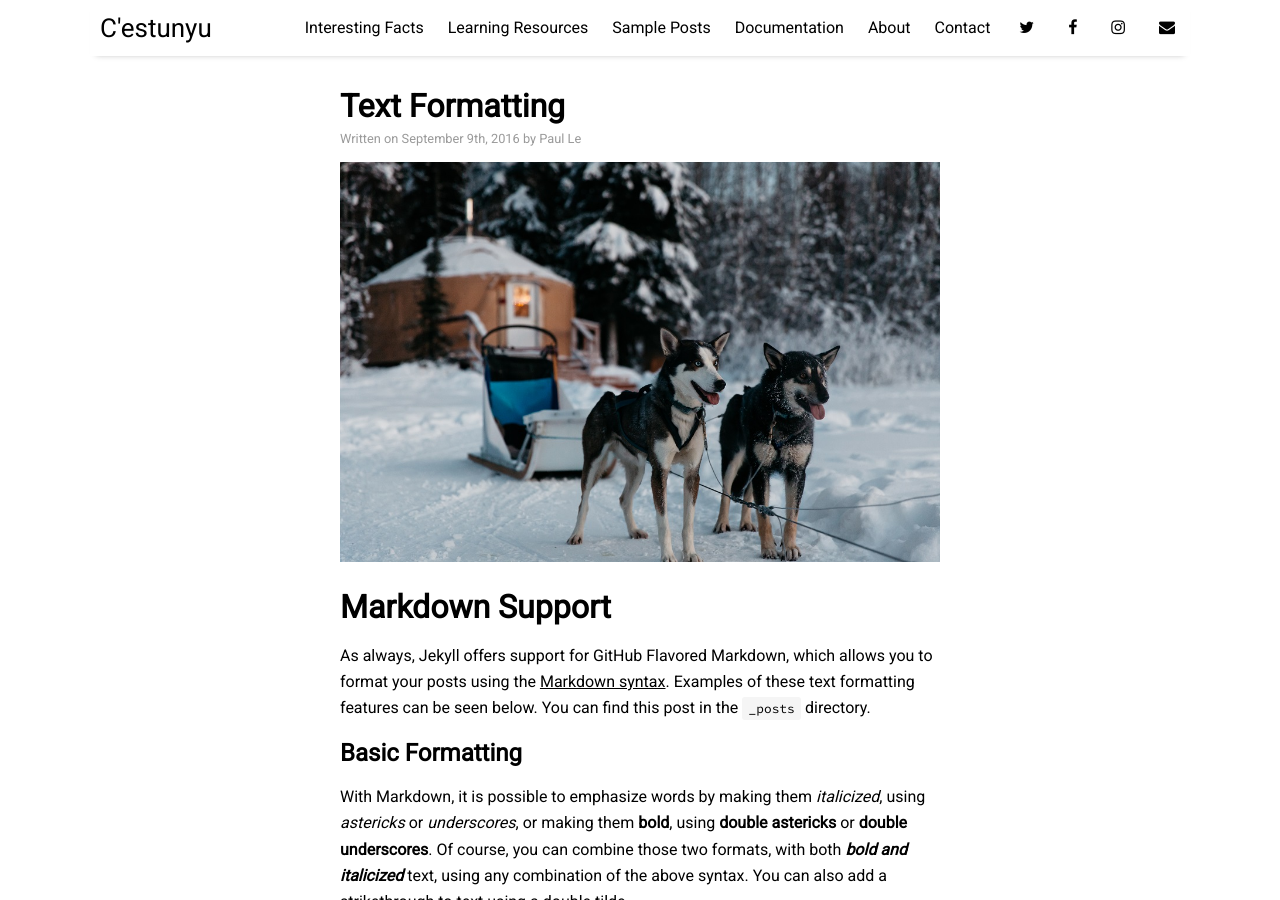
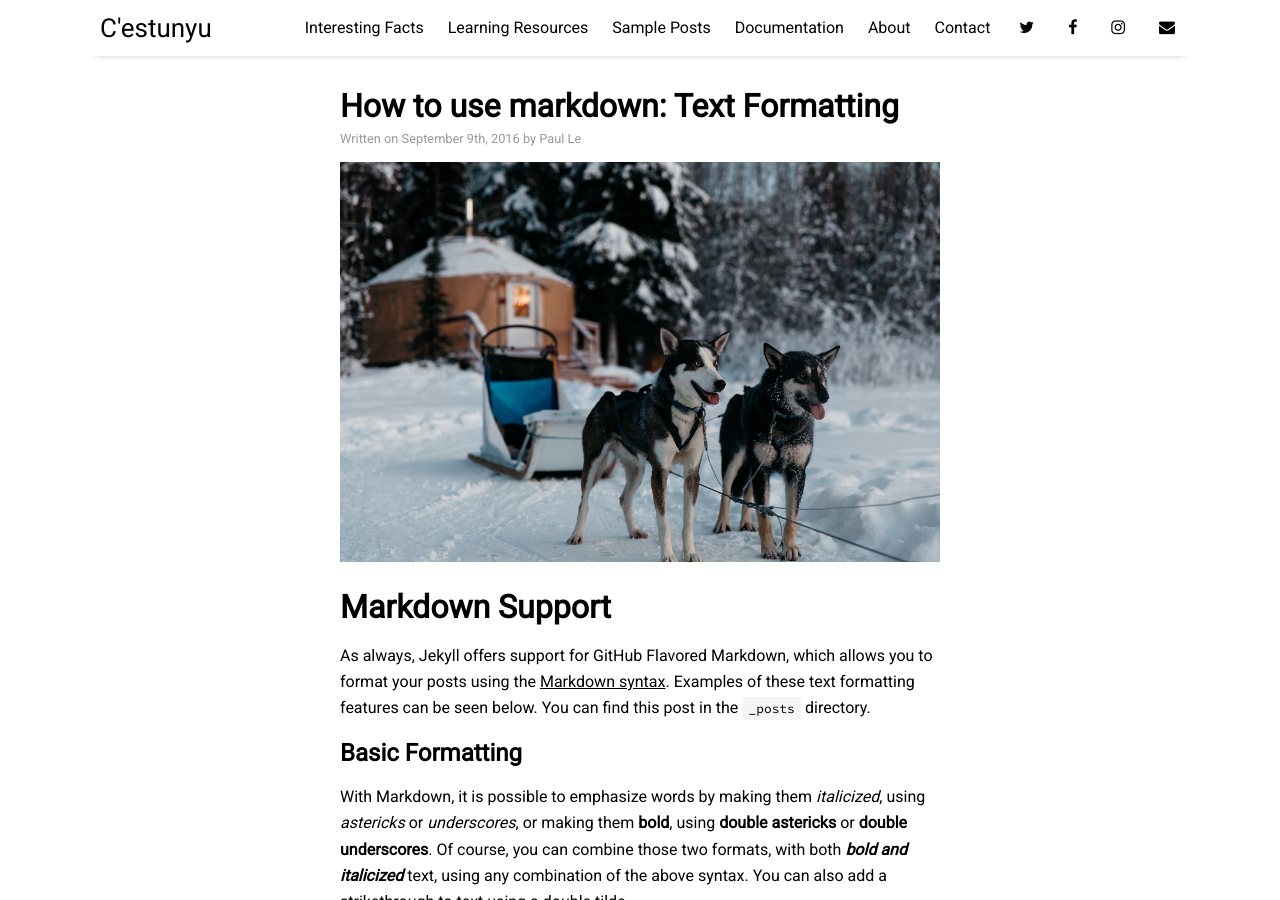
Before and after one commit to Cestunyu/tempCestunyu.github.io, a Jekyll site: the page built from _posts/2016-09-09-text-formatting.md, in a window 1280 px wide and 900 px high. Built offline with Jekyll 4.4.1, drawn with Linux system fonts in a browser that asks for light colours; nearby versions of some CDN libraries; formulas are drawn with MathJax 3; comment, search, counter and statistics services are not loaded.

Commit message:
Update 2016-09-09-text-formatting.md

```diff
--- a/_posts/2016-09-09-text-formatting.md
+++ b/_posts/2016-09-09-text-formatting.md
@@ -1,6 +1,6 @@
 ---
 layout: post
-title: "Text Formatting"
+title: "How to use markdown: Text Formatting"
 author: "Paul Le"
 categories: sample
 tags: [sample]
```
